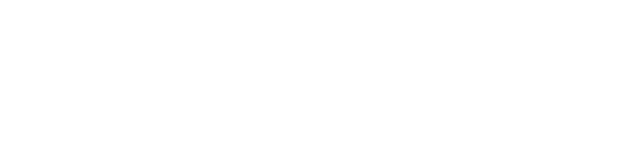
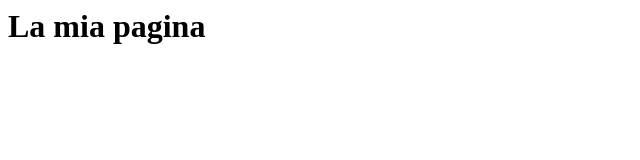
Before and after one commit to barbax/primoRepoRemoto, a plain HTML site: page index.html in a window 1280 px wide. Shown: the whole page, without its empty margins (0-640 px from the left). Drawn offline with Linux system fonts and the light colour scheme.

Commit message:
Ho aggiunto un h1

```diff
--- a/index.html
+++ b/index.html
@@ -3,7 +3,7 @@
         <title>Titolo di esempio modificato di nuovo</title>
     </head>
     <body>
-
+        <h1>La mia pagina</h1>
     </body>
 
 </html>
```
